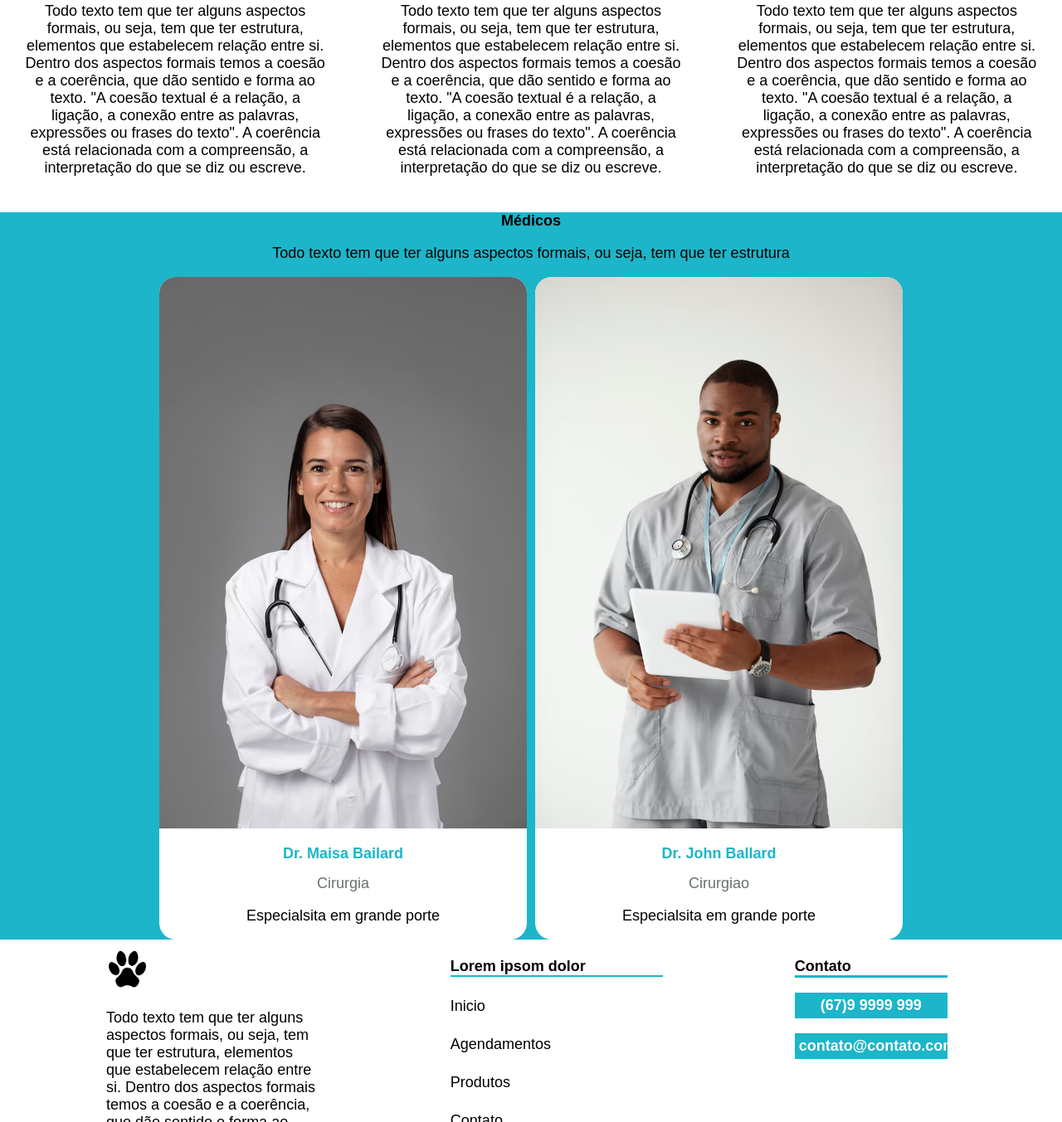
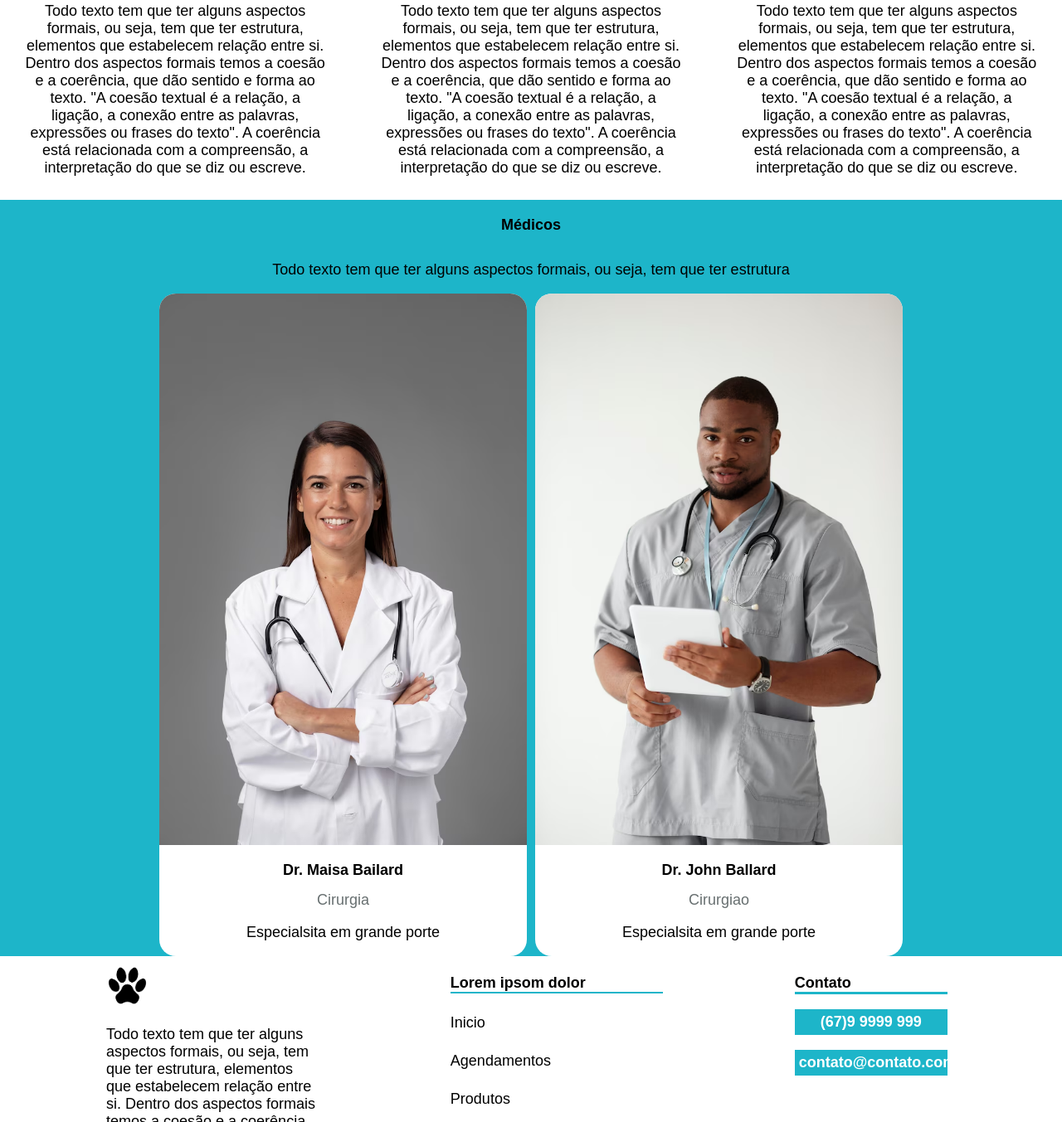
Before and after one commit to edmar-zx/aula_web, a plain HTML site: page index.html in a window 1280 px wide. Shown: the part 3243-4596 px from the top of the page at 83% size. Drawn offline with Linux system fonts and the light colour scheme.

Commit message:
Ajusta estilo do botão e adiciona margem ao título dos médicos; altera h1 para h2 nos nomes dos médicos

```diff
--- a/assets/css/style.css
+++ b/assets/css/style.css
@@ -196,6 +196,12 @@ a{
     width: 100%;
     background-color: #1db5c9;
     text-align: center;
+    display: flex;
+    flex-direction: column;
+}
+
+#medicos h1{
+    margin-top: 20px;
 }
 
 #foto-doutores {
--- a/index.html
+++ b/index.html
@@ -166,7 +166,7 @@
                 <div class="doctor">
                     <img src="assets/images/close-no-medico-se-preparando-para-o-trabalho_23-2149152499.avif" alt="">
                    <div>
-                        <h1>Dr. Maisa Bailard</h1>
+                        <h2>Dr. Maisa Bailard</h2>
                         <span>Cirurgia</span>
                         <p>Especialsita em grande porte</p>
                    </div>
@@ -175,7 +175,7 @@
                 <div class="doctor">
                     <img src="assets/images/close-up-no-trabalhador-de-saude_23-2149112513.avif" alt="">
                     <div>
-                        <h1>Dr. John Ballard</h1>
+                        <h2>Dr. John Ballard</h2>
                         <span>Cirurgiao</span>
                         <p>Especialsita em grande porte</p>
                     </div>
```
